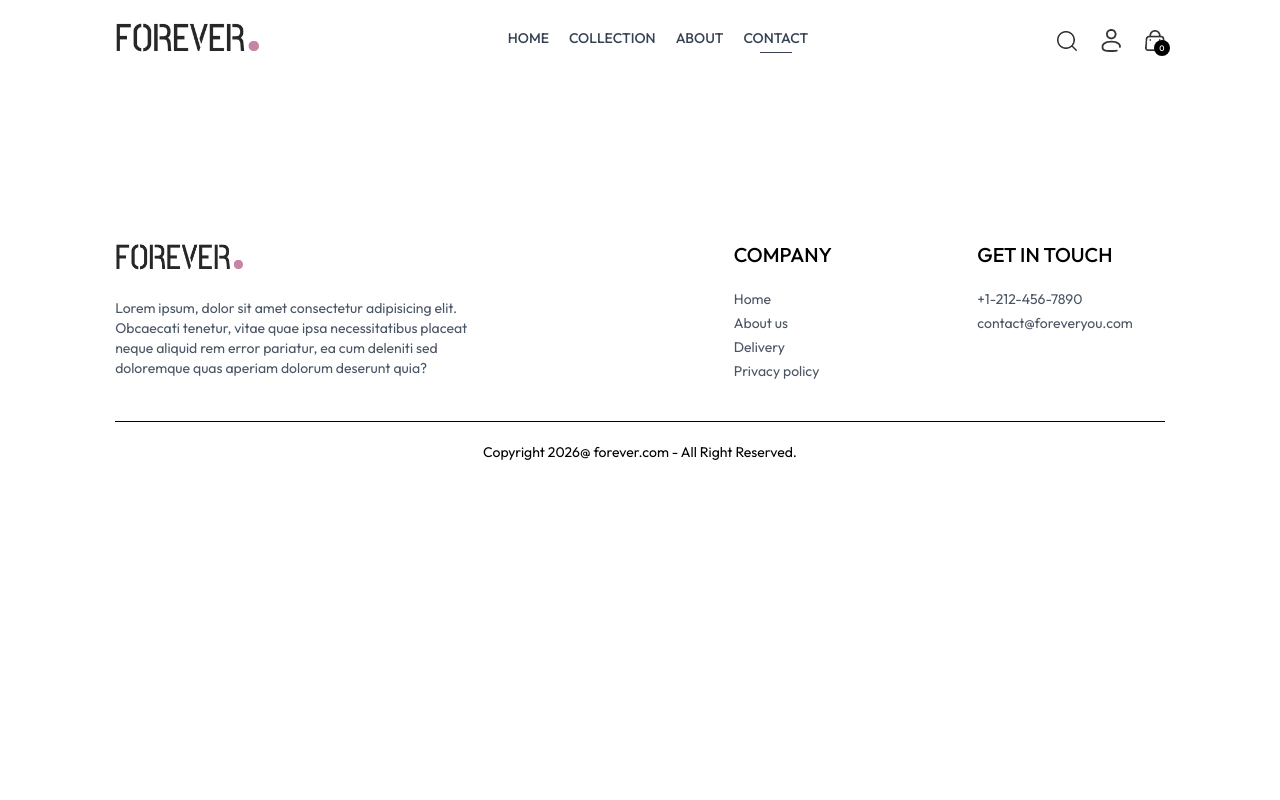
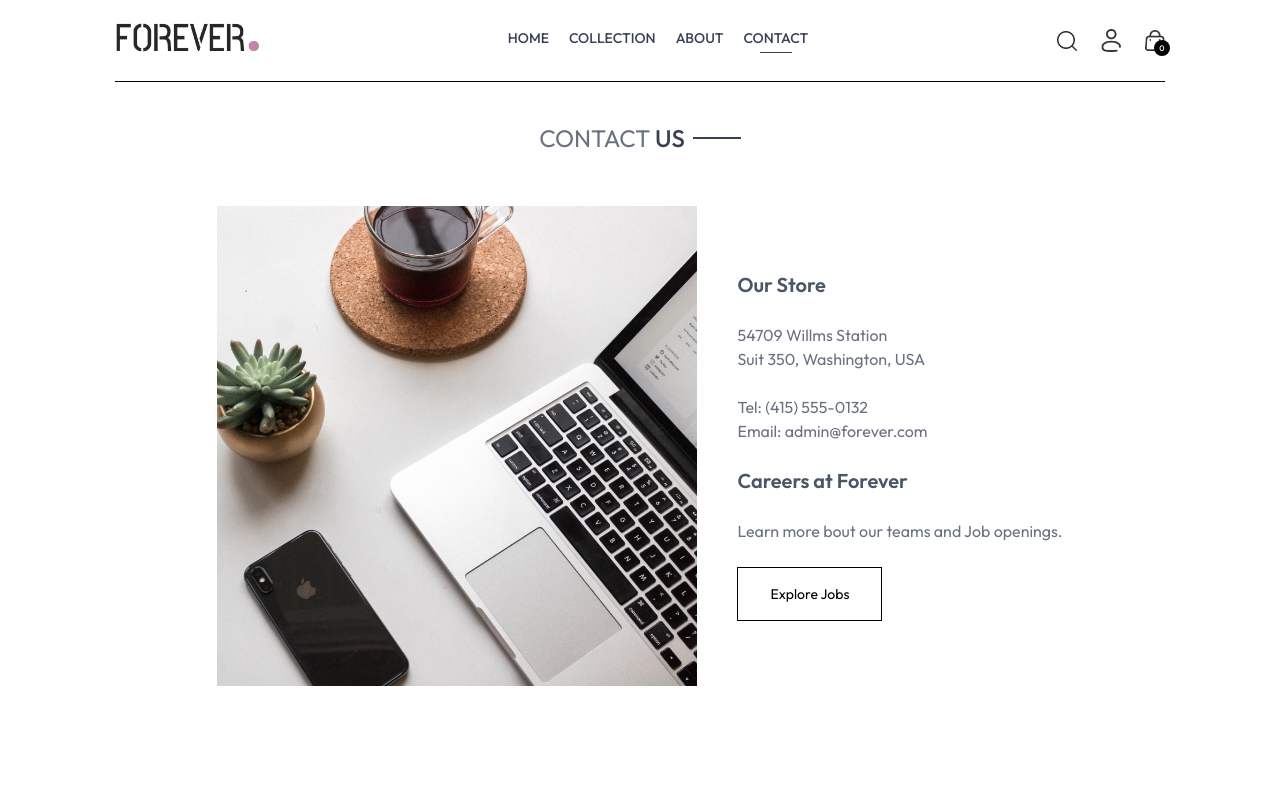
Before and after one commit to Pratheek1310/FOREVER_E-Commerce, a React (Vite) app in the folder frontend/: page /contact in a window 1280 px wide. Shown: the top 800 px of the page. Built offline with nearby package versions, Linux system fonts and the light colour scheme.

Commit message:
Add contact page and complete frontend

```diff
--- a/frontend/src/pages/Contact.jsx
+++ b/frontend/src/pages/Contact.jsx
@@ -1,8 +1,29 @@
 import React from 'react'
+import Title from '../components/Title'
+import { assets } from '../assets/assets'
+import NewsletterBox from '../components/NewsletterBox'
 
 const Contact = () => {
   return (
     <div>
+
+      <div className='text-center text-2xl pt-10 border-t'>
+        <Title text1={'CONTACT'} text2={' US'} />
+      </div>
+
+      <div className='my-10 flex flex-col justify-center md:flex-row gap-10 mb-28'>
+        <img className='w-full md:max-w-[480px]' src={assets.contact_img} alt="" />
+        <div className='flex flex-col justify-center items-start gap-6'>
+          <p className='font-semibold text-xl text-gray-600'>Our Store</p>
+          <p className='text-gray-500'>54709 Willms Station <br />Suit 350, Washington, USA</p>
+          <p className='text-gray-500'>Tel: (415) 555-0132 <br />Email: admin@forever.com</p>
+          <p className='font-semibold text-xl text-gray-600'>Careers at Forever</p>
+          <p className='text-gray-500'>Learn more bout our teams and Job openings.</p>
+          <button className='border border-black px-8 py-4 text-sm hover:bg-black hover:text-white transition-all duration-500'>Explore Jobs</button>
+        </div>
+      </div>
+
+      <NewsletterBox />
 
     </div>
   )
```
